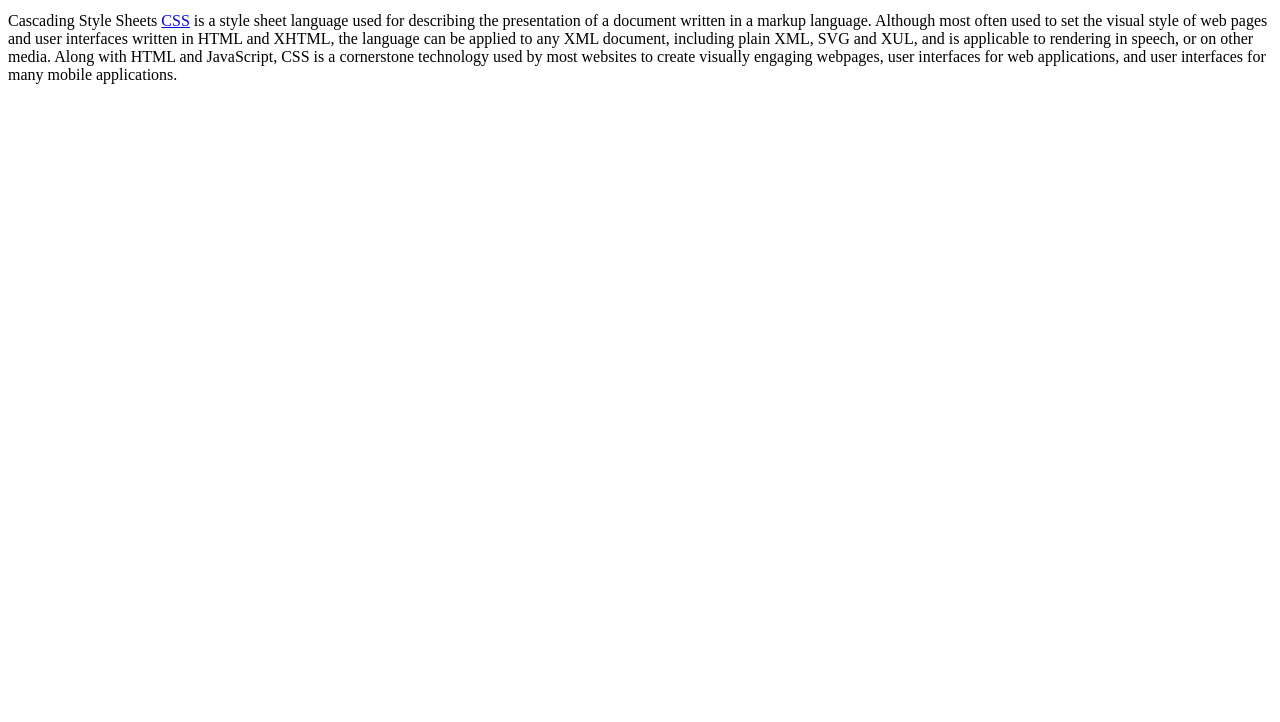
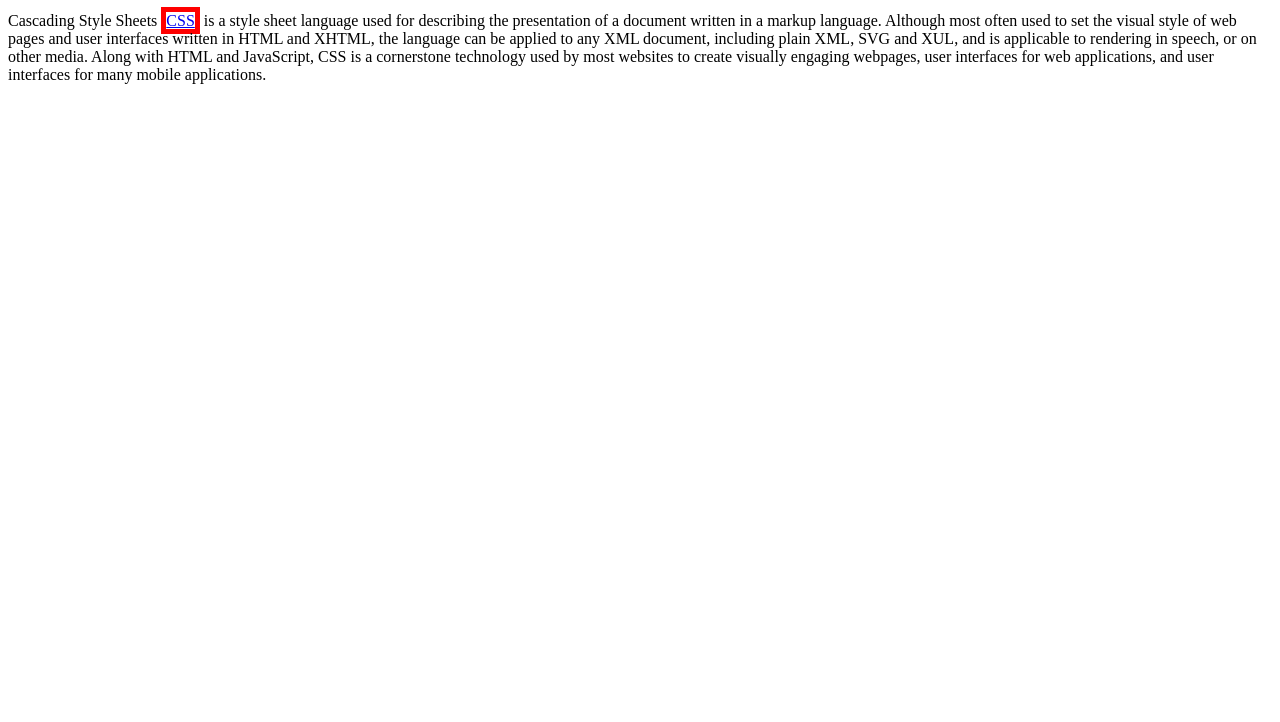
Before and after one commit to doubt2/web1, a plain HTML site: page box.html in a window 1280 px wide. Shown: the part 78-800 px from the top of the page. Drawn offline with Linux system fonts and the light colour scheme.

Commit message:
Update box.html

```diff
--- a/box.html
+++ b/box.html
@@ -9,7 +9,7 @@
         border-color: red;
         border-style: solid;
         }
-    h1{
+    a{
         border-width:5px;
         border-color: red;
         border-style: solid;
```
